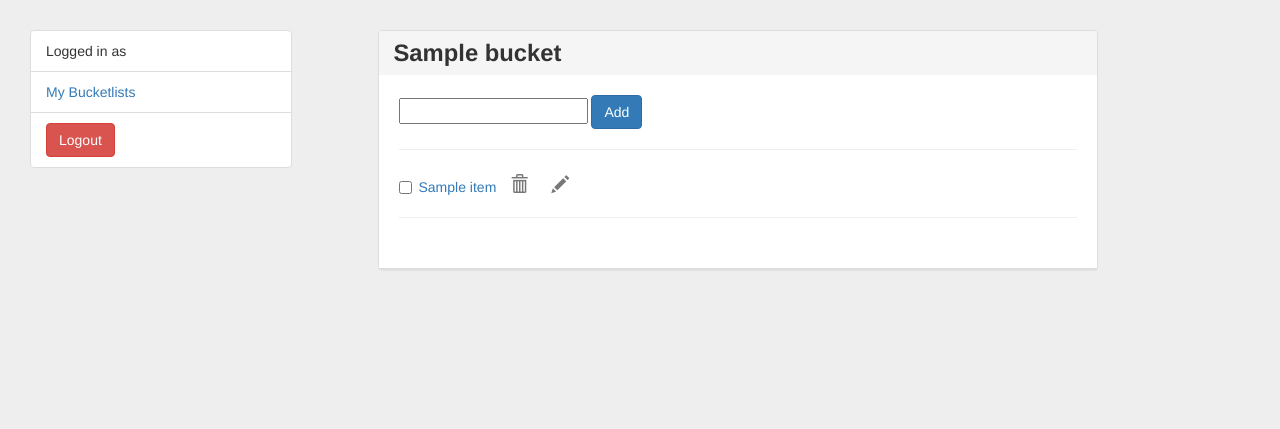
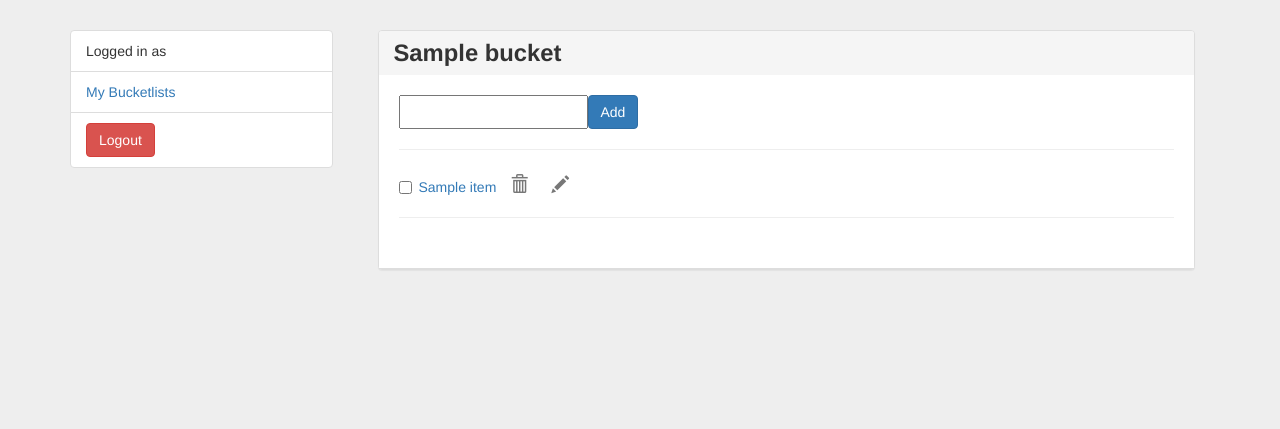
Before and after one commit to andela-ijubril/djangobucketlist, a Django app: template bucketlistapp/templates/bucketlistapp/item.html in a window 1280 px wide. Shown: the top 429 px of the page. Run offline with Django 3.2, Linux system fonts and the light colour scheme; the template is opened without the code that fills it: most values are stand-ins (such as "Sample title", 1, 10 or a date in 2020); form fields are guessed from the names that the template uses; parts of the project's set-up code (start-up, migrations or seed data) failed here and were passed over; some libraries are stand-ins or nearby versions.

Commit message:
[Chore] Codebase cleanup and UI refactor

```diff
--- a/bucketlistapp/forms.py
+++ b/bucketlistapp/forms.py
@@ -69,6 +69,9 @@ class BucketlistForm(forms.ModelForm):
         model = Bucketlist
         fields = ['name']
         labels = {'name': 'Bucketlist name'}
+        widgets = {'name': forms.TextInput(attrs={
+            'required': 'required'
+        })}
 
 
 class ItemForm(forms.ModelForm):
@@ -79,5 +82,6 @@ class ItemForm(forms.ModelForm):
         widgets = {'name': forms.TextInput(attrs={
             'placeholder': 'Enter Item name',
             'autocomplete': 'off',
-            'class': 'form-control input-lg'
+            'class': 'form-control',
+            'required': 'required'
         })}
--- a/bucketlistapp/templates/bucketlistapp/base.html
+++ b/bucketlistapp/templates/bucketlistapp/base.html
@@ -14,7 +14,7 @@
         <div class="col-md-3">
             {% block sidebar %}{% endblock sidebar %}
         </div>
-        <div class="col-md-8">
+        <div class="col-md-9">
             {% block content %}{% endblock content %}
         </div>
     </div>
--- a/bucketlistapp/templates/bucketlistapp/bucket.html
+++ b/bucketlistapp/templates/bucketlistapp/bucket.html
@@ -63,7 +63,7 @@
                     <form method="post" action="/bucketlists/">
                     {% csrf_token %}
                     {{ bucketlistform|bootstrap }}
-                <input type="submit" value="Add">
+                <input type="submit" value="Add" class="btn btn-primary">
                 </form>
                 </div>
             </div>
@@ -81,7 +81,7 @@
                     <form method="post" action="">
                     {% csrf_token %}
                     {{ bucketlistform|bootstrap }}
-                <input type="submit" value="Edit">
+                <input type="submit" value="Edit" class="btn btn-primary">
                 </form>
                 </div>
             </div>
--- a/bucketlistapp/templates/bucketlistapp/item.html
+++ b/bucketlistapp/templates/bucketlistapp/item.html
@@ -17,11 +17,11 @@
 
                 <div class="todolist not-done">
 
-                    <form method="post" action="/bucketlists/{{ bucket.id }}/items/" class="form-inline">
+                    <form method="post" action="/bucketlists/{{ bucket.id }}/items/">
 
 
                         {% csrf_token %}
-                        <div class="input--group">
+                        <div class="item-input">
 
                             {{ itemform.name }}
 
--- a/static/css/style.css
+++ b/static/css/style.css
@@ -360,8 +360,13 @@ a:visited{
 
 /* sidebar styling */
 .sidebar {
-	position: fixed;
     left: 30px;
     height: 400px;
-    width: 262px;
 }
+.item-input{
+    display: flex;
+}
+
+#id_name{
+    margin-right: 10px;
+}
--- a/static/js/script.js
+++ b/static/js/script.js
@@ -103,9 +103,7 @@ function removeItem(element){
 
 $(function () {
     /* BOOTSNIPP FULLSCREEN FIX */
-    if (window.location == window.parent.location) {
-        $('#back-to-bootsnipp').removeClass('hide');
-    }
+
 
 
     $('[data-toggle="tooltip"]').tooltip();
@@ -162,7 +160,14 @@ var agree=confirm("Are you sure you want to delete this file?");
 }
 
  $(document).ready(function () {
-     console.log("i got here")
+
+     $("#flash-message").alert();
+     console.log("i got here");
+     $("#flash-message").fadeTo(2000, 500).slideUp(500, function(){
+               $("#flash-message").alert('close');
+                });
+
+
     $('.forgot-pass').click(function(event) {
       $(".pr-wrap").toggleClass("show-pass-reset");
     });
@@ -172,21 +177,11 @@ var agree=confirm("Are you sure you want to delete this file?");
     });
 
      $(".edit-link").click(function(e){
-         console.log("modal opend")
          e.preventDefault();
          var url = $(this).data("action");
          console.log(url);
          $("#edit-bucket").find("form").attr("action",url);
      });
 
-     //$(".edit-bucket").click(function(e){
-     //    e.preventDefault();
-     //    console.log("check")
-     //    var bucketName = $(this).closest("div").find(".name").text();
-     //    console.log(bucketName);
-     //    $("#edit-bucket").find("h4").text("Edit " + bucketName);
-     //    $("#edit-bucket").find("#id_name").attr("value", bucketName);
-     //
-     //})
 
  });
```
Also changed, not shown: bucketlistapp/templates/bucketlistapp/index.html (+10 -0 lines), bucketlistapp/views.py (+12 -1 lines).
